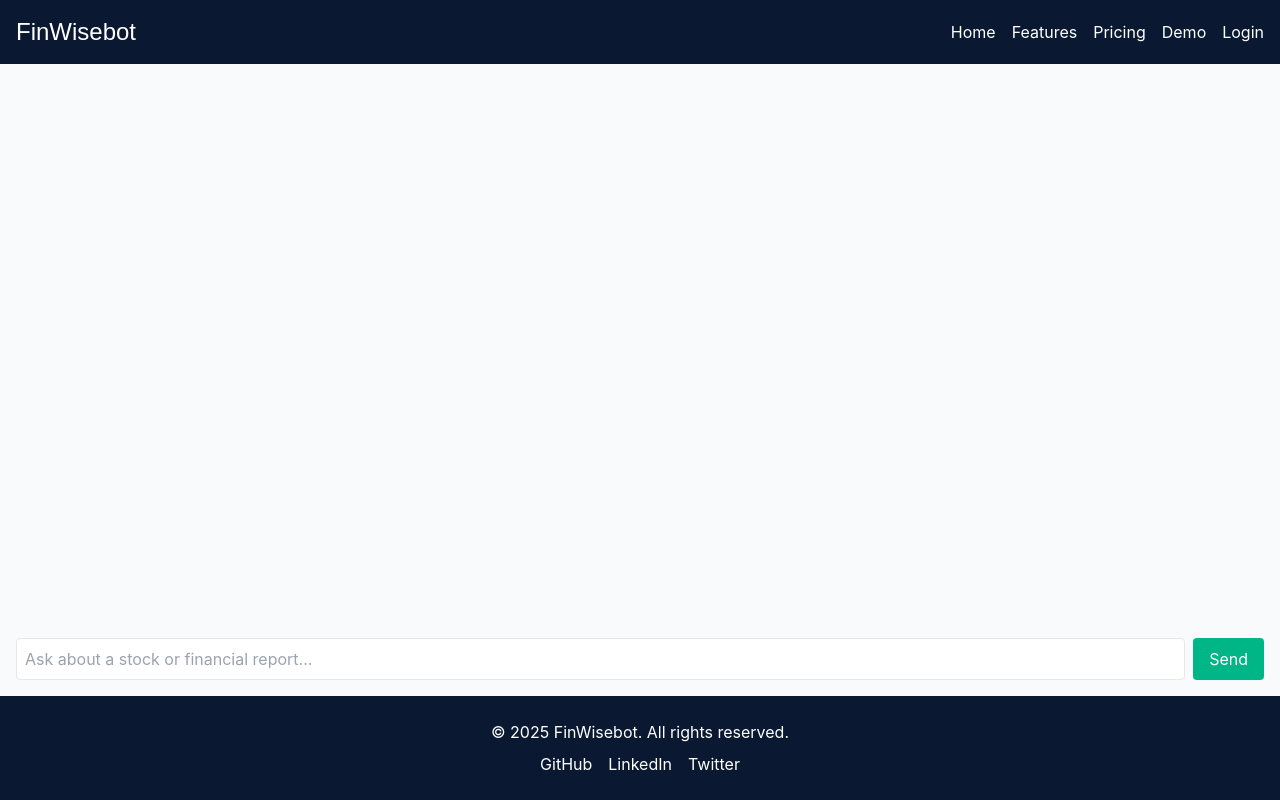
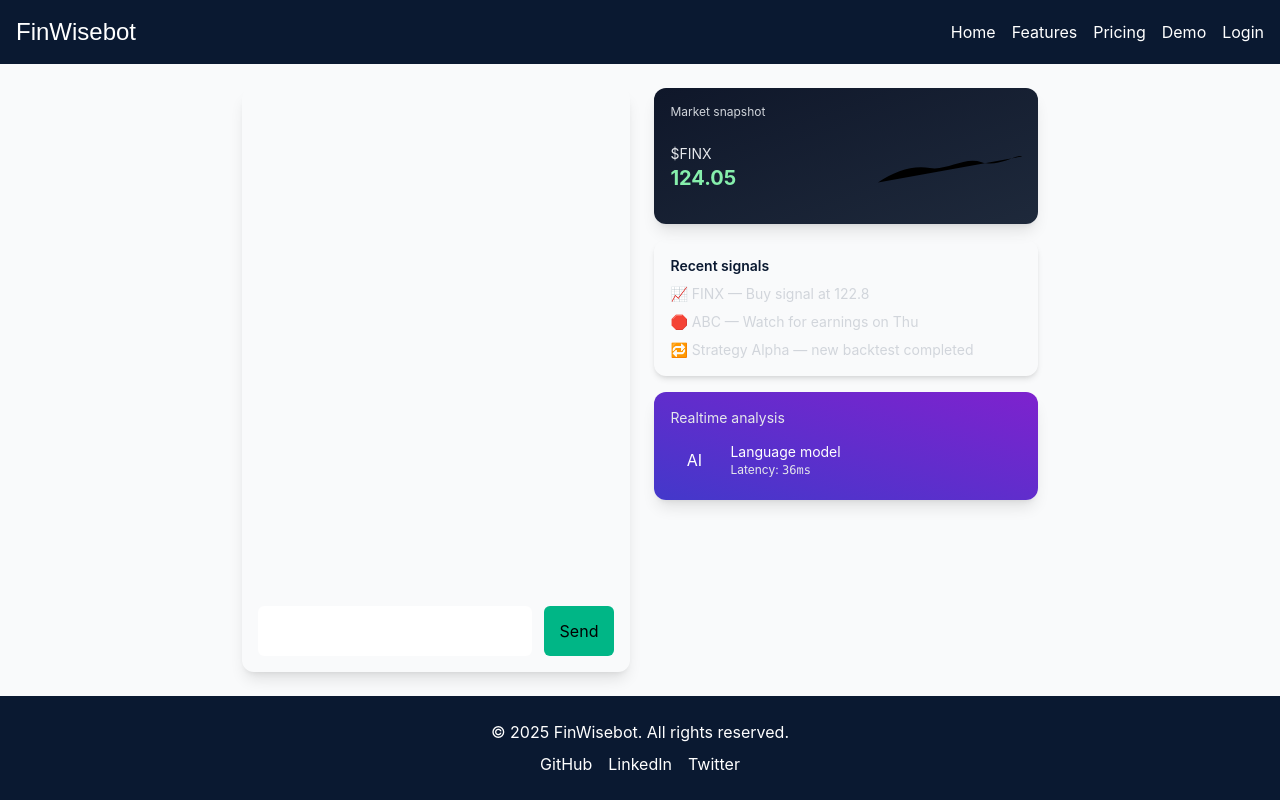
Before and after one commit to assassinyousuf/finwisebot_website, a Next.js app: page /demo in a window 1280 px wide. Built offline with nearby package versions, Linux system fonts and the light colour scheme.

Commit message:
feat: enhance demo page with visualizer, typing indicator, animated sparkline and improved layout

```diff
--- /dev/null
+++ b/src/components/DemoVisualizer.jsx
@@ -0,0 +1,55 @@
+import { useEffect, useState } from 'react';
+
+function MiniChart() {
+  return (
+    <svg viewBox="0 0 100 40" className="w-full h-20 sparkline">
+      <path d="M0 30 C12 22 24 18 36 20 C48 22 60 12 72 16 C84 20 96 10 100 12" />
+    </svg>
+  );
+}
+
+export default function DemoVisualizer() {
+  const [ticks, setTicks] = useState(0);
+
+  useEffect(() => {
+    const id = setInterval(() => setTicks(t => (t + 1) % 1000), 900);
+    return () => clearInterval(id);
+  }, []);
+
+  return (
+    <div className="hidden md:flex flex-col gap-4 w-96">
+      <div className="bg-gradient-to-br from-slate-900 to-slate-800 p-4 rounded-xl shadow-lg text-white float-up">
+        <div className="text-xs text-gray-300">Market snapshot</div>
+        <div className="flex items-center justify-between mt-2">
+          <div>
+            <div className="text-sm text-gray-200">$FINX</div>
+            <div className="text-xl font-bold text-green-300">{(123.45 + (ticks%7)/10).toFixed(2)}</div>
+          </div>
+          <div className="w-36">
+            <MiniChart />
+          </div>
+        </div>
+      </div>
+
+      <div className="bg-white/5 p-4 rounded-xl shadow-md float-up">
+        <div className="text-sm font-semibold mb-2">Recent signals</div>
+        <ul className="space-y-2 text-sm text-gray-300">
+          <li>📈 FINX — Buy signal at 122.8</li>
+          <li>🛑 ABC — Watch for earnings on Thu</li>
+          <li>🔁 Strategy Alpha — new backtest completed</li>
+        </ul>
+      </div>
+
+      <div className="bg-gradient-to-tr from-indigo-700 to-purple-700 p-4 rounded-xl shadow-lg text-white float-up">
+        <div className="text-sm text-gray-200 mb-2">Realtime analysis</div>
+        <div className="flex items-center gap-3">
+          <div className="w-12 h-12 rounded-full bg-white/6 flex items-center justify-center">AI</div>
+          <div>
+            <div className="text-sm">Language model</div>
+            <div className="text-xs text-gray-200">Latency: <span className="font-mono">{(30 + (ticks % 40))}ms</span></div>
+          </div>
+        </div>
+      </div>
+    </div>
+  );
+}
--- a/src/pages/demo.jsx
+++ b/src/pages/demo.jsx
@@ -1,17 +1,21 @@
-import { useState } from 'react';
+import { useState, useRef } from 'react';
 import Navbar from '../components/Navbar';
 import Footer from '../components/Footer';
 import ChatBubble from '../components/ChatBubble';
+import DemoVisualizer from '../components/DemoVisualizer';
 
 export default function Demo() {
   const [messages, setMessages] = useState([]);
   const [input, setInput] = useState("");
+  const [typing, setTyping] = useState(false);
+  const scrollRef = useRef();
 
   const handleSend = async () => {
     if (!input) return;
     const userMessage = { text: input, type: 'user' };
-    setMessages([...messages, userMessage]);
+    setMessages(prev => [...prev, userMessage]);
     setInput("");
+    setTyping(true);
 
     // Call placeholder backend API
     const response = await fetch('/api/chat', {
@@ -21,25 +25,45 @@ export default function Demo() {
     });
     const data = await response.json();
     const botMessage = { text: data.answer, type: 'bot' };
+    // small delay to showcase typing indicator
+    setTimeout(() => {
       setMessages(prev => [...prev, botMessage]);
+      setTyping(false);
+      // scroll to bottom
+      if (scrollRef.current) scrollRef.current.scrollTop = scrollRef.current.scrollHeight;
+    }, 700 + Math.random() * 600);
   }
 
   return (
-    <div className="flex flex-col h-screen">
+    <div className="flex flex-col min-h-screen">
       <Navbar />
-      <main className="flex-1 p-4 flex flex-col">
-        <div className="flex-1 overflow-y-auto mb-4">
+      <main className="flex-1 p-6 max-w-6xl mx-auto flex gap-6">
+        <section className="flex-1 flex flex-col bg-white/5 rounded-xl p-4 shadow-lg">
+          <div ref={scrollRef} className="flex-1 overflow-y-auto mb-4 space-y-3">
             {messages.map((msg, idx) => <ChatBubble key={idx} message={msg} />)}
+            {typing && (
+              <div className="flex items-center gap-2 text-sm text-gray-300">
+                <div className="w-10 h-10 rounded-full bg-white/6 flex items-center justify-center">🤖</div>
+                <div className="typing-dots"><span></span><span></span><span></span></div>
               </div>
-        <div className="flex gap-2">
+            )}
+          </div>
+
+          <div className="flex gap-3">
             <input
-            className="flex-1 p-2 border rounded"
+              className="flex-1 p-3 rounded-md bg-white/6 border border-white/10 text-white placeholder-white/50 focus:outline-none"
               value={input}
               onChange={(e) => setInput(e.target.value)}
               placeholder="Ask about a stock or financial report..."
+              onKeyDown={(e) => { if (e.key === 'Enter') handleSend(); }}
             />
-          <button onClick={handleSend} className="bg-accent text-white px-4 rounded">Send</button>
+            <button onClick={handleSend} className="bg-accent text-black px-4 rounded-md">Send</button>
           </div>
+        </section>
+
+        <aside className="w-96">
+          <DemoVisualizer />
+        </aside>
       </main>
       <Footer />
     </div>
--- a/src/styles/components.css
+++ b/src/styles/components.css
@@ -47,3 +47,16 @@
 	0%,100% { transform: scale(1); }
 	50% { transform: scale(1.02); }
 }
+
+/* typing indicator */
+.typing-dots > span { display:inline-block; width:6px; height:6px; margin-right:6px; background:#fff; border-radius:999px; opacity:0.2 }
+.typing-dots > span:nth-child(1) { animation: dot 1s infinite 0s }
+.typing-dots > span:nth-child(2) { animation: dot 1s infinite 0.15s }
+.typing-dots > span:nth-child(3) { animation: dot 1s infinite 0.3s }
+@keyframes dot { 0%{opacity:.2; transform: translateY(0)} 50%{opacity:1; transform: translateY(-4px)} 100%{opacity:.2; transform: translateY(0)} }
+
+/* small card entrance staggering */
+.float-up { animation: floatUp 900ms ease-out both; }
+.float-up:nth-child(1) { animation-delay: 120ms }
+.float-up:nth-child(2) { animation-delay: 240ms }
+.float-up:nth-child(3) { animation-delay: 360ms }
```
Lines whose indentation alone changed are shown as unchanged.
